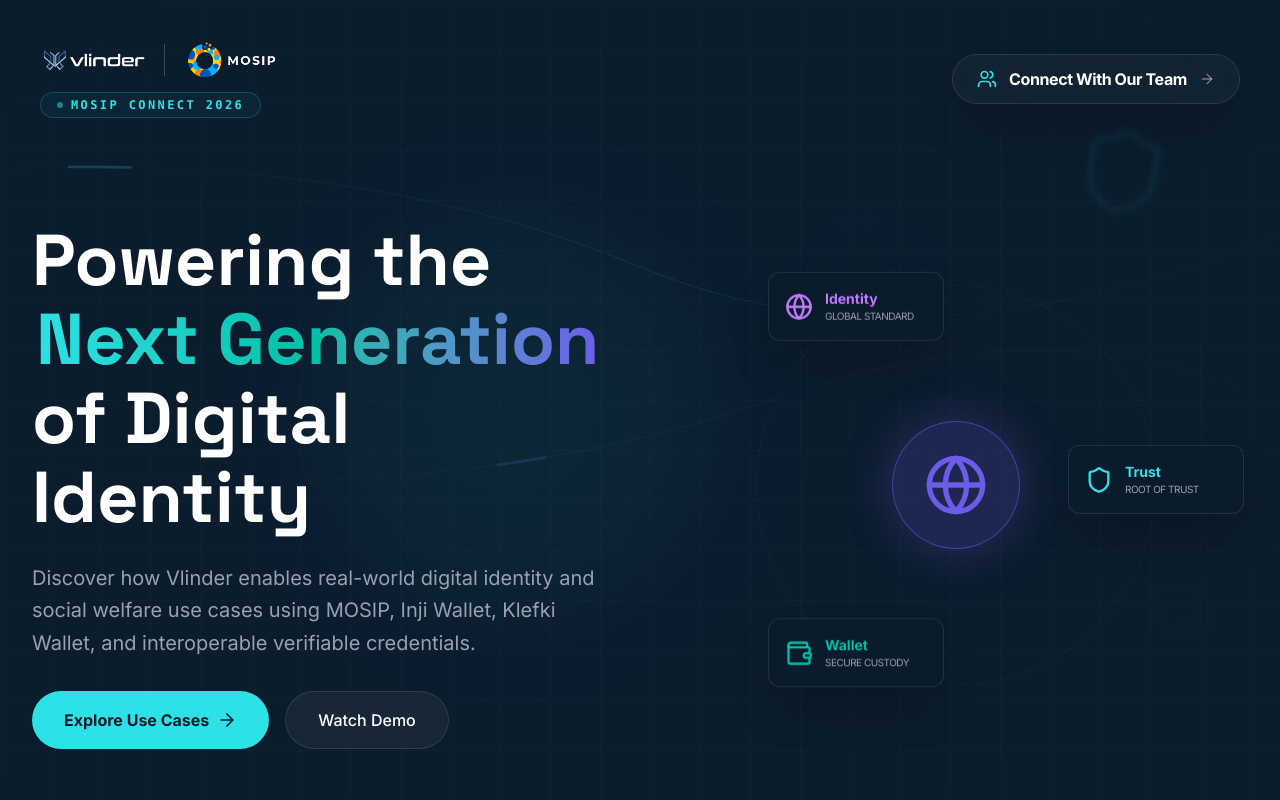
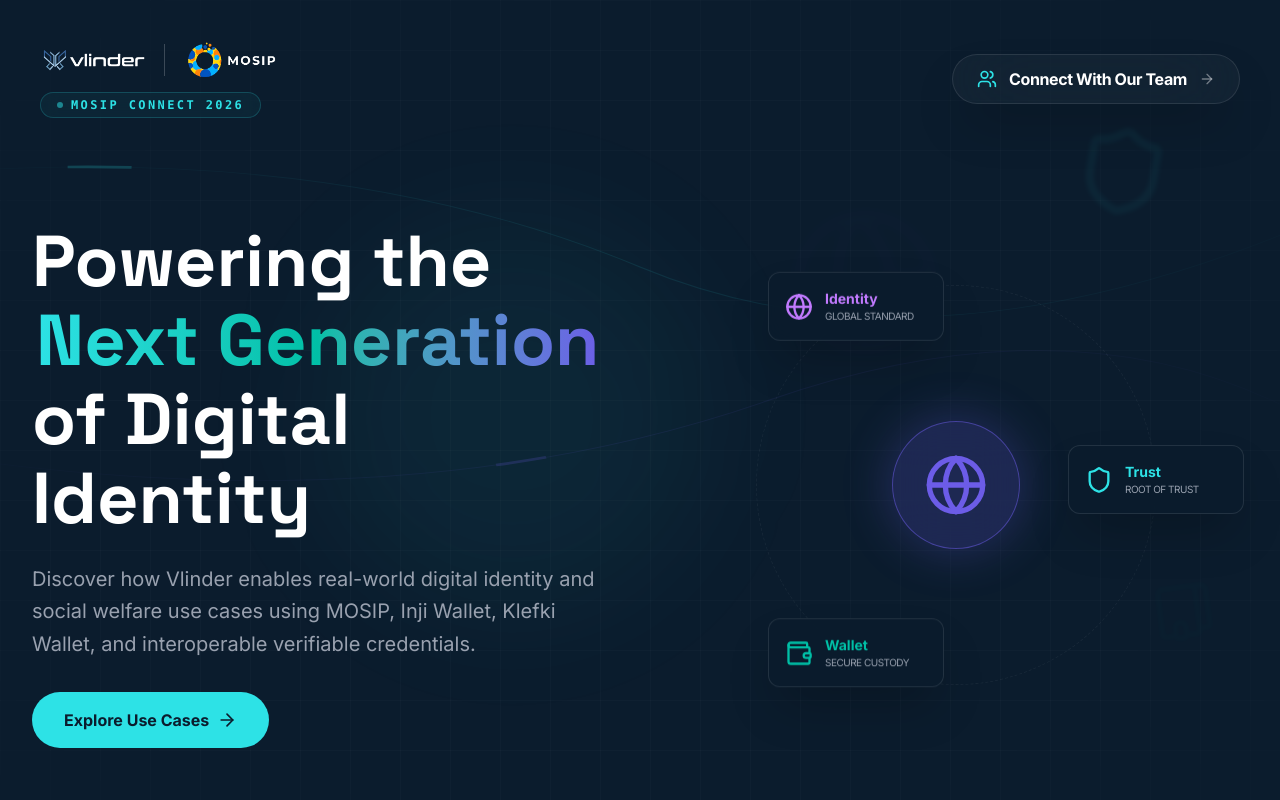
Before and after one commit to kishorekumarj79/Landing-Page, a React (Vite) app: page / in a window 1280 px wide. Shown: the top 800 px of the page. Built offline with nearby package versions, Linux system fonts and the light colour scheme.

Commit message:
fix:removed unneccesary button

```diff
--- a/src/components/Hero.jsx
+++ b/src/components/Hero.jsx
@@ -297,10 +297,6 @@
                                 </span>
                                 <div className="absolute inset-0 bg-white/20 translate-y-full group-hover:translate-y-0 transition-transform duration-300" />
                             </button>
-
-                            <button className="px-8 py-4 bg-white/5 text-white border border-white/10 rounded-full hover:bg-white/10 transition-all font-medium backdrop-blur-sm flex items-center">
-                                Watch Demo
-                            </button>
                         </div>
                     </motion.div>
 
```
